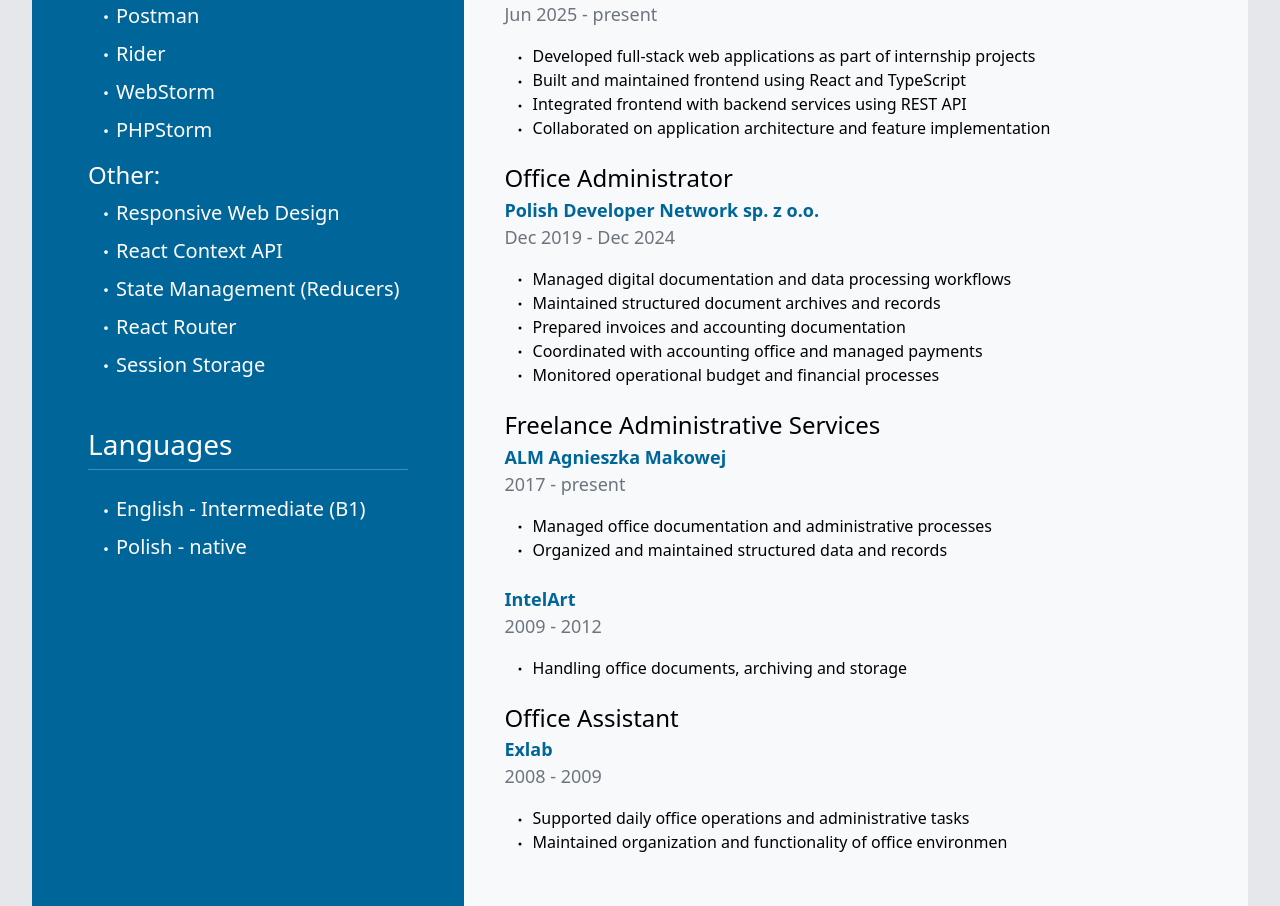
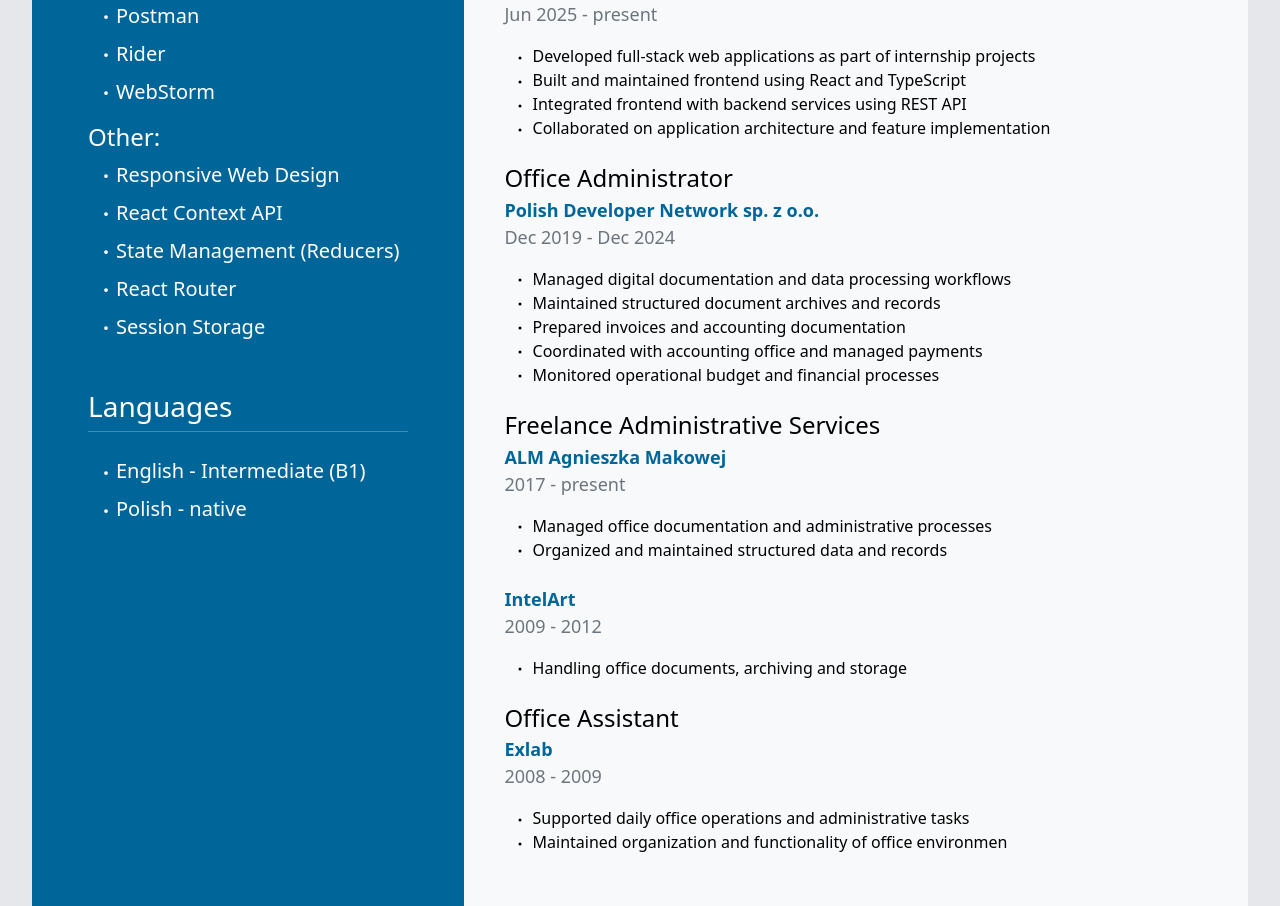
Before and after one commit to AgisanMk/www-agnieszka, a React (Vite) app: page / in a window 1280 px wide. Shown: the part 1352-2258 px from the top of the page. Built offline with nearby package versions, Linux system fonts and the light colour scheme; the HTML template or start-up script is replaced by a standard one.

Commit message:
content update

```diff
--- a/src/data/data-cv.ts
+++ b/src/data/data-cv.ts
@@ -33,7 +33,6 @@
     { name: 'Postman'},
     { name: 'Rider'},
     { name: 'WebStorm'},
-    { name: 'PHPStorm'},
 ];
 
 export const other: TechSkill[] = [
```
